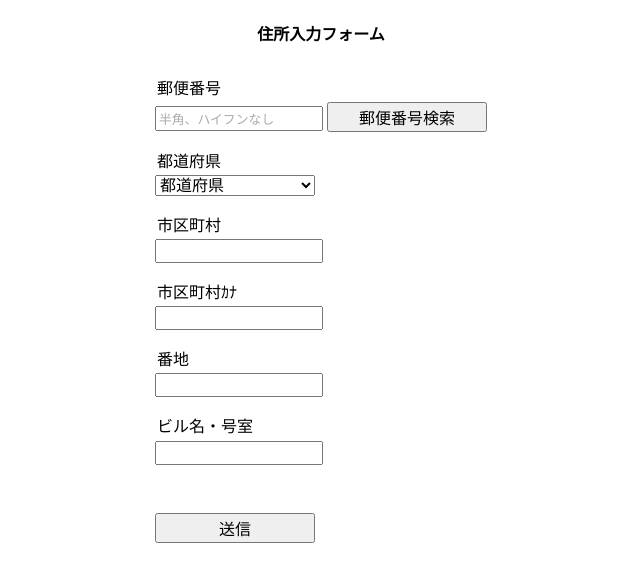
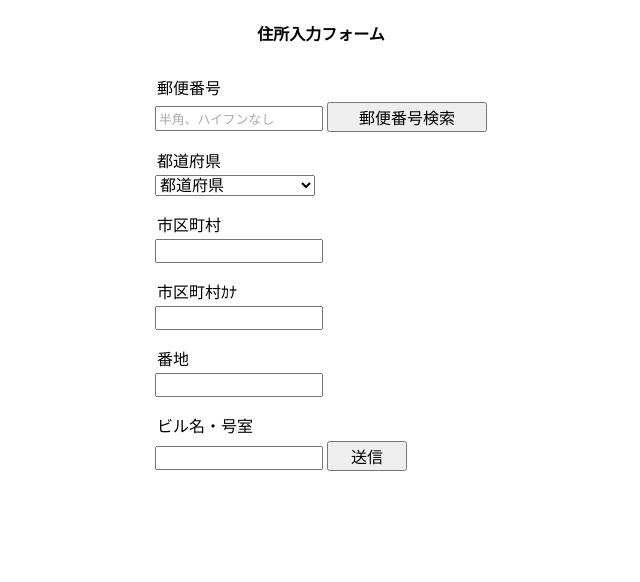
Before and after one commit to oto-okino/call_zipcode, a plain HTML site: page index.html in a window 1280 px wide. Shown: the whole page, without its empty margins (319-959 px from the left). Drawn offline with Linux system fonts and the light colour scheme.

Commit message:
Update style.css

```diff
--- a/style.css
+++ b/style.css
@@ -27,10 +27,11 @@ form > select{
 }
 
 form > .btn {
-    width: 8rem;
+   min-width: 5rem;
 }
 
-.submit{
+#submit{
+    width: 2rem;
     margin: 3rem 0 ;
     display: block;
 }
```
